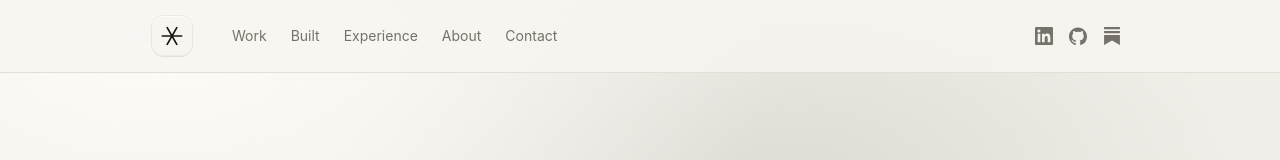
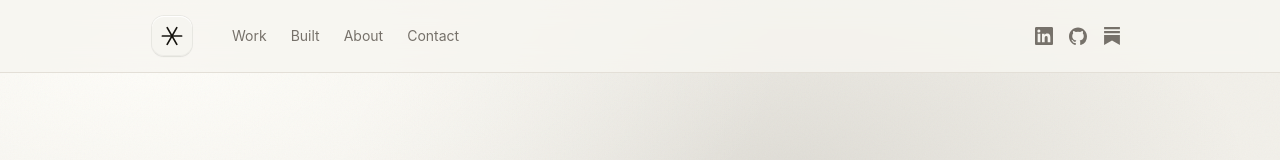
Before and after one commit to acaspx/portfolio-chops, a Next.js app: page / in a window 1280 px wide. Shown: the top 160 px of the page. Built offline with nearby package versions, Linux system fonts and the light colour scheme.

Commit message:
Nav: remove Experience link

```diff
--- a/components/Nav.tsx
+++ b/components/Nav.tsx
@@ -12,7 +12,6 @@ import SocialLinks from "@/components/SocialLinks";
 const links = [
   { href: "/#work", label: "Work" },
   { href: "/#prototypes", label: "Built" },
-  { href: "/#experience", label: "Experience" },
 ];
 
 export default function Nav() {
```
